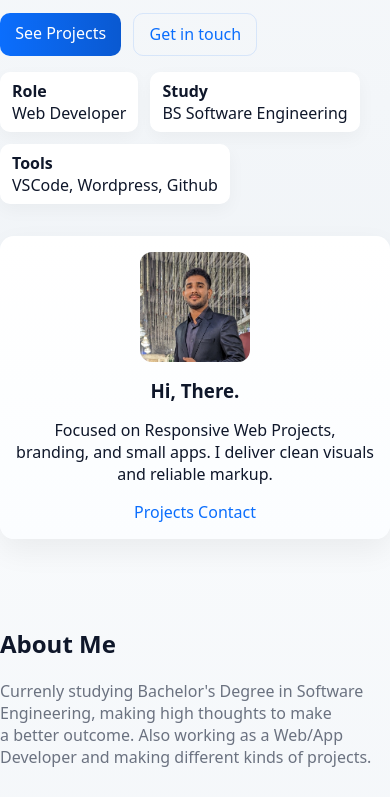
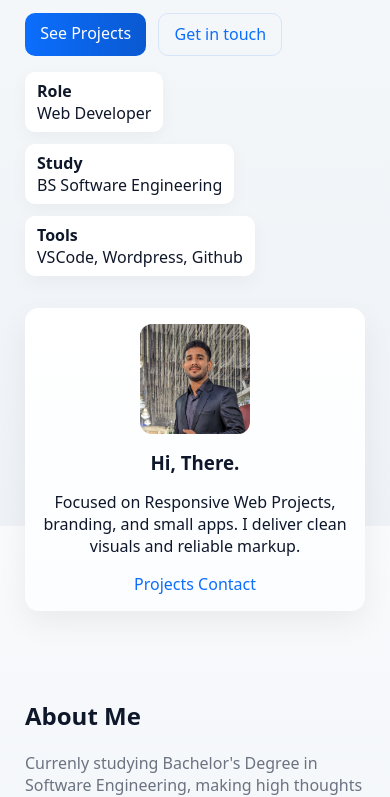
Before and after one commit to Auns12-wq/portfolio-website, a plain HTML site: page index.html in a window 390 px wide. Shown: the part 318-1115 px from the top of the page. Drawn offline with Linux system fonts and the light colour scheme; files whose address does not match are found by name.

Commit message:
index.css

```diff
--- a/index.css
+++ b/index.css
@@ -380,6 +380,10 @@ input, textarea
   {
     grid-template-columns: repeat(2,1fr);
   }
+    body{
+    margin-left: 25px;
+    margin-right: 25px;
+  }
   .contact-grid
   {
     grid-template-columns: 1fr;
@@ -468,4 +472,5 @@ a
     {
         width: 100%;
     }
+
 }
```
